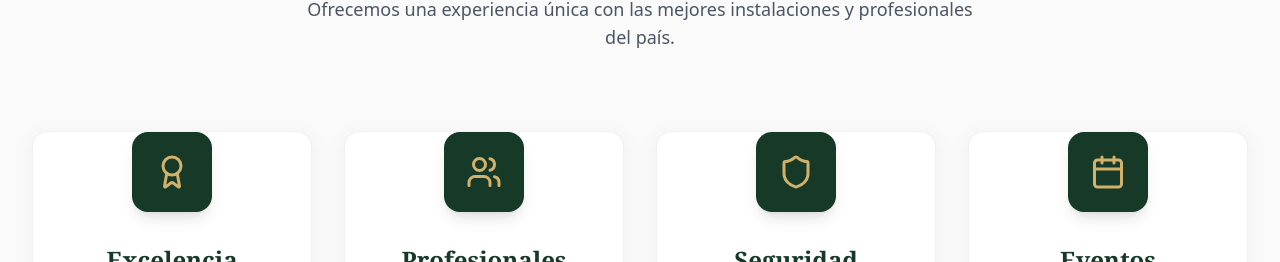
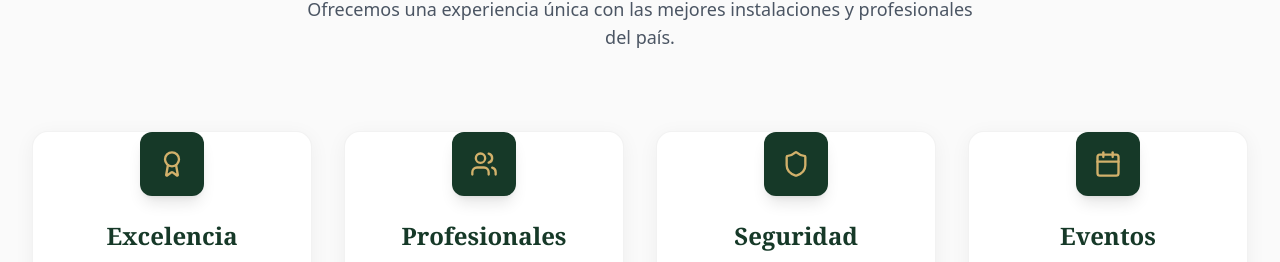
Before and after one commit to M-formoso/clubHipico, a React (Vite) app in the folder web/: page / in a window 1280 px wide. Shown: the part 1094-1356 px from the top of the page. Built offline with nearby package versions, Linux system fonts and the light colour scheme; no server answers.

Commit message:
Fix: reducir tamaño de iconos en cards para evitar corte
- Iconos de w-20 h-20 a w-16 h-16
- Ajustar padding de cards para mejor proporción

🤖 Generated with [Claude Code](https://claude.com/claude-code)

Co-Authored-By: Claude <noreply@anthropic.com>

```diff
--- a/web/src/pages/HomePage.tsx
+++ b/web/src/pages/HomePage.tsx
@@ -154,11 +154,11 @@ export function HomePage() {
             ].map((item, index) => (
               <div
                 key={item.title}
-                className="elegant-card px-8 pt-16 pb-14 text-center group flex flex-col items-center"
+                className="elegant-card px-8 pt-12 pb-10 text-center group flex flex-col items-center"
                 style={{ animationDelay: `${index * 0.1}s` }}
               >
-                <div className="w-20 h-20 bg-primary rounded-2xl flex items-center justify-center mb-8 group-hover:scale-110 group-hover:rotate-3 transition-all duration-500 shadow-lg">
-                  <item.icon className="text-secondary" size={36} />
+                <div className="w-16 h-16 bg-primary rounded-xl flex items-center justify-center mb-6 group-hover:scale-110 group-hover:rotate-3 transition-all duration-500 shadow-lg">
+                  <item.icon className="text-secondary" size={28} />
                 </div>
                 <h3 className="text-2xl font-bold mb-6 text-primary group-hover:text-secondary transition-colors duration-300">{item.title}</h3>
                 <p className="text-gray-600 leading-relaxed text-base">
```
